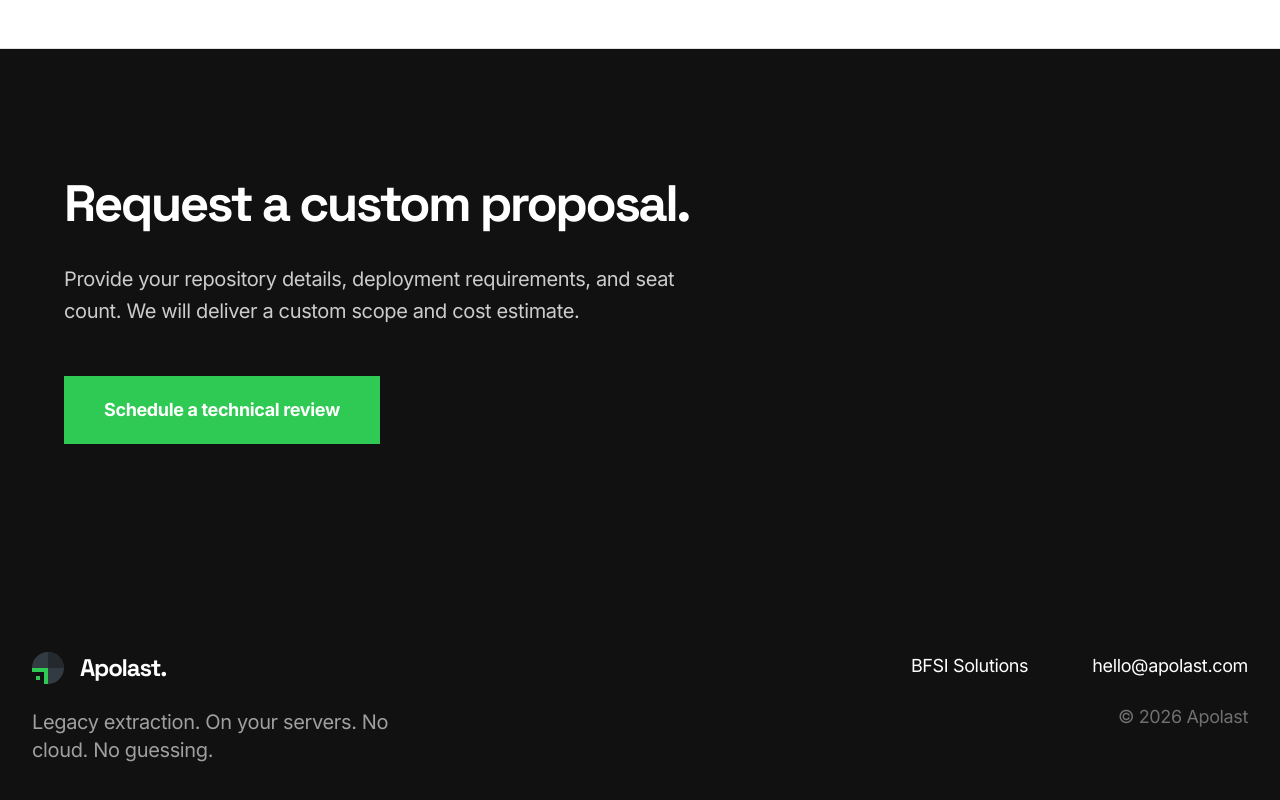
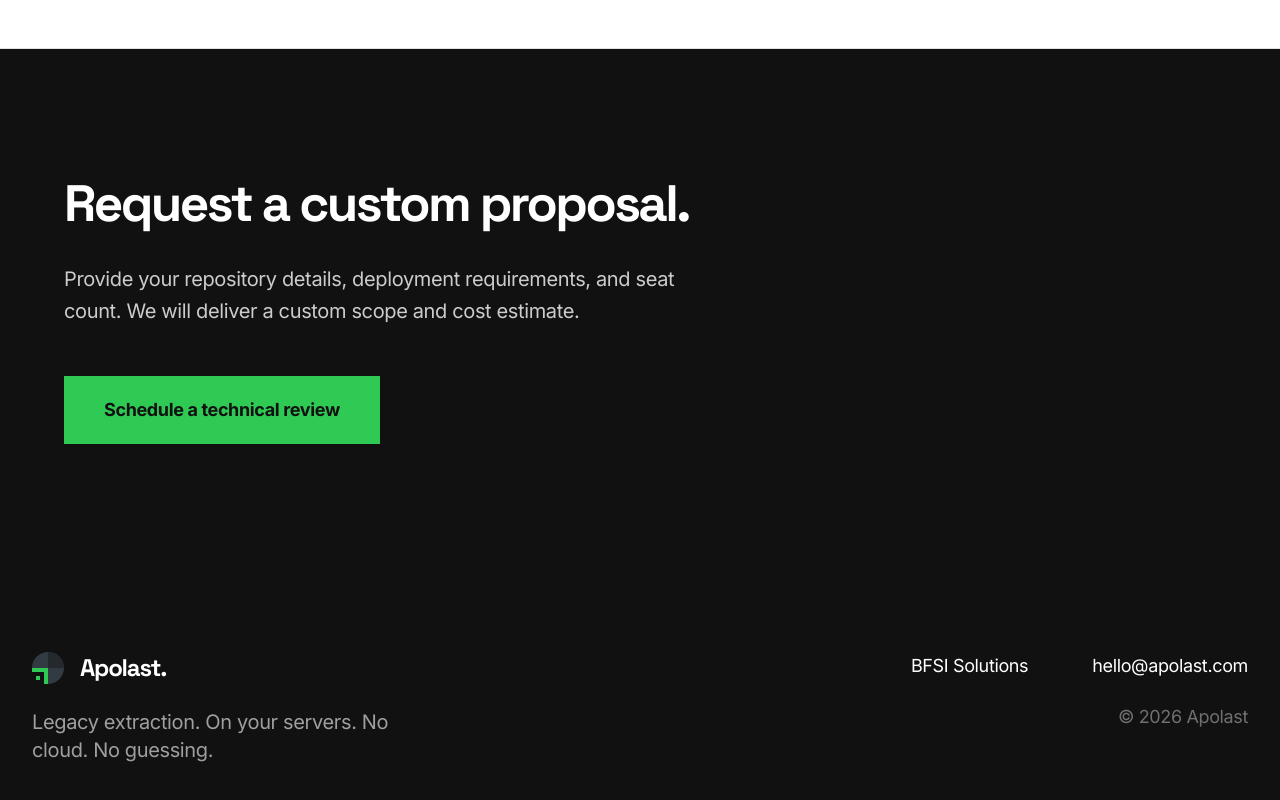
Before and after one commit to soso4ok/oricore-lan, a Next.js app: page /pricing in a window 1280 px wide. Shown: the part 5892-6692 px from the top of the page. Built offline with nearby package versions, Linux system fonts and the light colour scheme; a web font is replaced by a local one.

Commit message:
fix(pricing): use a dedicated css class with !important to force dark text color on button hover

```diff
--- a/app/globals.css
+++ b/app/globals.css
@@ -73,6 +73,16 @@ a {
 .apolast-btn:hover {
   background-color: var(--color-accent);
   color: var(--color-ink);
+}
+
+.cta-button {
+  background-color: #2FCA54 !important;
+  color: #111111 !important;
+}
+
+.cta-button:hover {
+  background-color: #ffffff !important;
+  color: #111111 !important;
 }
 
 /* ─── FANCY HOVER LINKS (APOLAST LINK) ───────────────── */
--- a/app/pricing/page.tsx
+++ b/app/pricing/page.tsx
@@ -346,7 +346,7 @@ export default function PricingPage() {
             </p>
             <a
               href="mailto:hello@apolast.com"
-              className="inline-flex items-center justify-center bg-[#2FCA54] text-[#111111] font-bold text-lg py-5 px-10 hover:bg-white hover:text-[#111111] transition-colors"
+              className="inline-flex items-center justify-center font-bold text-lg py-5 px-10 transition-colors cta-button"
             >
               Schedule a technical review
             </a>
```
